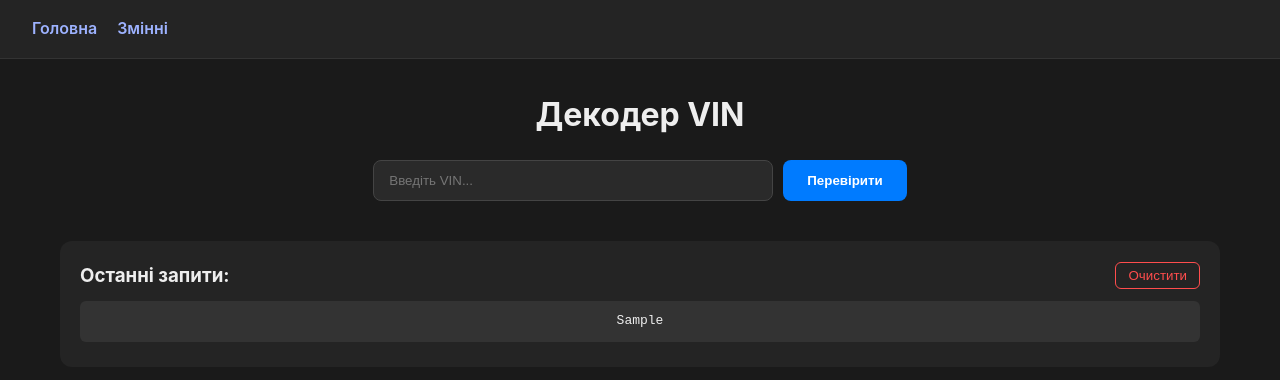
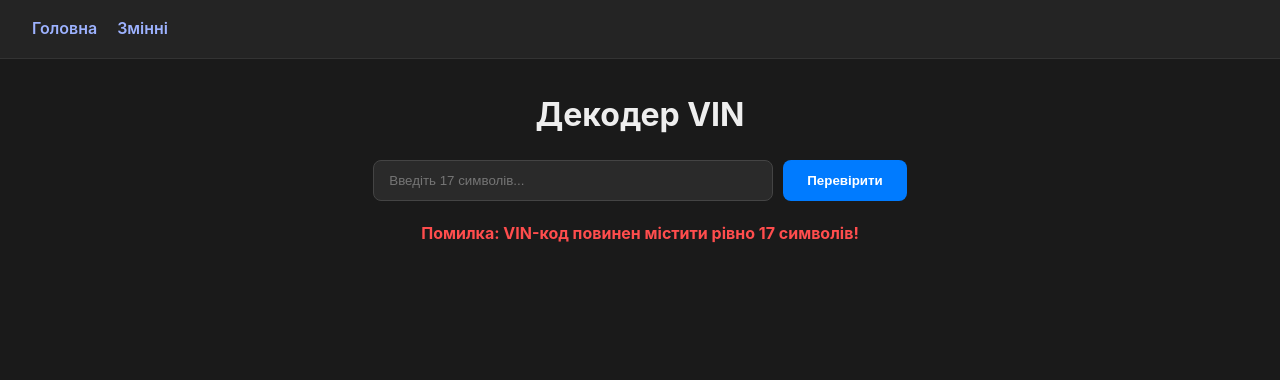
Before and after one commit to alexchobany20132026-cell/vin-decoder, a React (Vite) app: page / in a window 1280 px wide. Both pictures are taken after typing "Sample" into the empty fields and a click on the button "Перевірити". Shown: the top 380 px of the page. Built offline with nearby package versions, Linux system fonts and the light colour scheme.

Commit message:
fix: final map fix in home

```diff
--- a/src/components/VinForm.jsx
+++ b/src/components/VinForm.jsx
@@ -5,10 +5,9 @@ const VinForm = ({ onSearch }) => {
 
   const handleSubmit = (e) => {
     e.preventDefault();
-    if (vin.trim()) {
-      onSearch(vin);
-      setVin("");
-    }
+    const cleanVin = vin.trim().toUpperCase(); // Приводимо до верхнього регістру
+    onSearch(cleanVin);
+    setVin("");
   };
 
   return (
@@ -17,7 +16,8 @@ const VinForm = ({ onSearch }) => {
         type="text"
         value={vin}
         onChange={(e) => setVin(e.target.value)}
-        placeholder="Введіть VIN..."
+        placeholder="Введіть 17 символів..."
+        maxLength={17} // Обмежуємо введення в самому полі
       />
       <button type="submit" className="check-btn">
         Перевірити
--- a/src/pages/home.jsx
+++ b/src/pages/home.jsx
@@ -3,13 +3,13 @@ import VinForm from "../components/VinForm";
 import HistoryList from "../components/HistoryList";
 
 const Home = () => {
-  const [history, setHistory] = useState([]); // Ініціалізація порожнім масивом
+  const [history, setHistory] = useState([]);
+  const [error, setError] = useState(""); // Стан для помилки
 
   useEffect(() => {
     const saved = localStorage.getItem("vinHistory");
     try {
       const parsed = saved ? JSON.parse(saved) : [];
-      // Гарантуємо, що в state потрапить тільки масив
       setHistory(Array.isArray(parsed) ? parsed : []);
     } catch (e) {
       setHistory([]);
@@ -17,7 +17,15 @@ const Home = () => {
   }, []);
 
   const handleSearch = (vin) => {
-    if (!vin.trim()) return;
+    setError(""); // Скидаємо стару помилку перед новою перевіркою
+
+    // Валідація: VIN має бути рівно 17 символів
+    if (vin.length !== 17) {
+      setError("Помилка: VIN-код повинен містити рівно 17 символів!");
+      return;
+    }
+
+    // Якщо все ок, додаємо в історію
     const newHistory = [vin, ...history.filter((h) => h !== vin)].slice(0, 5);
     setHistory(newHistory);
     localStorage.setItem("vinHistory", JSON.stringify(newHistory));
@@ -31,8 +39,18 @@ const Home = () => {
   return (
     <div className="home-page">
       <h1>Декодер VIN</h1>
+
       <VinForm onSearch={handleSearch} />
-      {/* Передаємо масив history */}
+
+      {/* Вивід повідомлення про помилку */}
+      {error && (
+        <div
+          style={{ color: "#ff4d4d", marginBottom: "15px", fontWeight: "bold" }}
+        >
+          {error}
+        </div>
+      )}
+
       <HistoryList history={history} onClear={clearHistory} />
     </div>
   );
```
